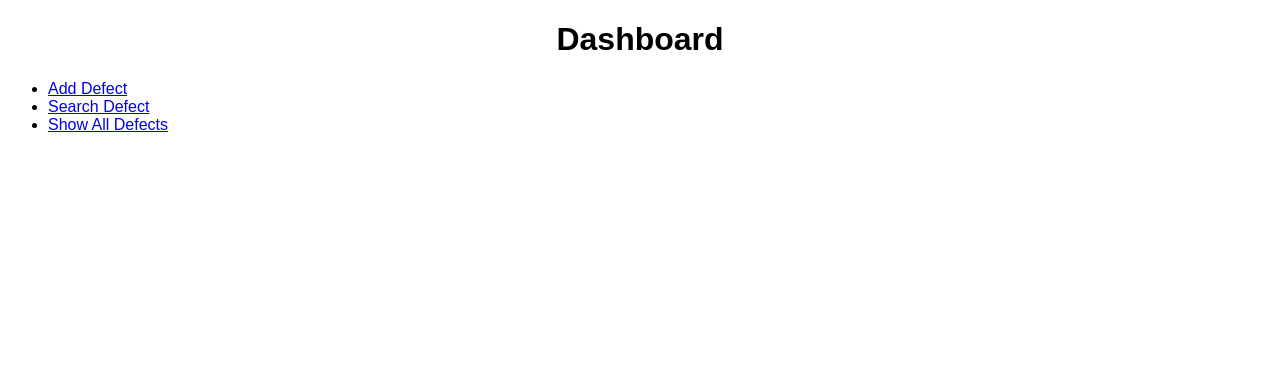
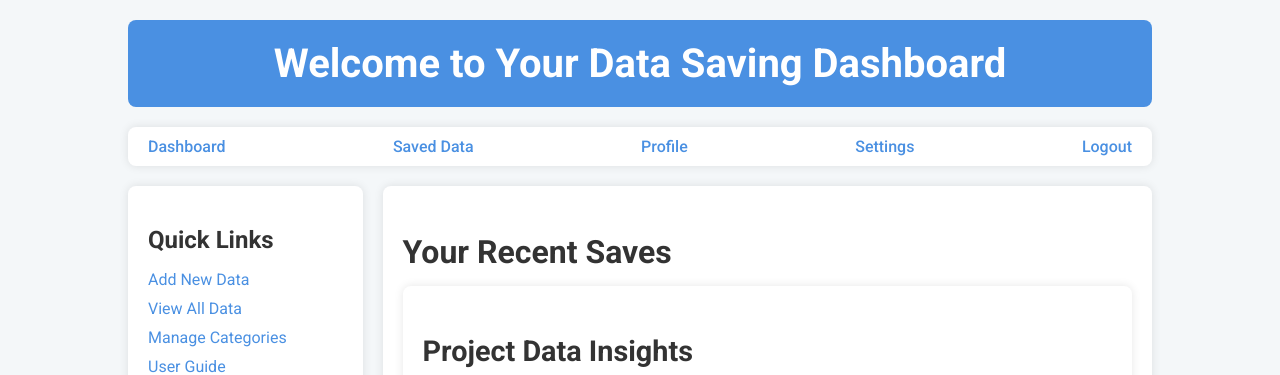
Before and after one commit to farhan92cr/defect-tracking-application, a Flask app: page /dashboard in a window 1280 px wide. Shown: the top 375 px of the page. Before the commit the page ends 132 px from the top, so only its background shows below. Run offline with Flask 3, Linux system fonts and the light colour scheme; the visitor is signed in with stand-in values (Sample User, id 1).

Commit message:
Edit Dashboard

```diff
--- a/templates/dashboard.html
+++ b/templates/dashboard.html
@@ -1,15 +1,197 @@
 <!DOCTYPE html>
-<html>
+<html lang="en">
+
 <head>
-    <title>Dashboard</title>
-    <link rel="stylesheet" href="{{ url_for('static', filename='styles.css') }}">
+    <meta charset="UTF-8">
+    <meta name="viewport" content="width=device-width, initial-scale=1.0">
+    <title>Data Saving Dashboard</title>
+    <link href="https://fonts.googleapis.com/css2?family=Roboto:wght@400;500;700&display=swap" rel="stylesheet">
+    <style>
+        body {
+            font-family: 'Roboto', sans-serif;
+            background-color: #f4f7f9;
+            margin: 0;
+            padding: 0;
+            color: #333;
+        }
+
+        .container {
+            width: 80%;
+            margin: 20px auto;
+        }
+
+        .header {
+            background-color: #4a90e2;
+            color: white;
+            padding: 20px;
+            text-align: center;
+            border-radius: 8px;
+        }
+
+        .header h1 {
+            margin: 0;
+            font-size: 2.5em;
+        }
+
+        .nav {
+            margin: 20px 0;
+            display: flex;
+            justify-content: space-between;
+            background-color: #ffffff;
+            border-radius: 8px;
+            box-shadow: 0px 0px 10px rgba(0, 0, 0, 0.1);
+            padding: 10px 20px;
+        }
+
+        .nav a {
+            text-decoration: none;
+            color: #4a90e2;
+            font-weight: 500;
+        }
+
+        .content {
+            display: flex;
+            gap: 20px;
+            margin-bottom: 20px;
+        }
+
+        .sidebar {
+            width: 20%;
+            background-color: #ffffff;
+            padding: 20px;
+            border-radius: 8px;
+            box-shadow: 0px 0px 10px rgba(0, 0, 0, 0.1);
+        }
+
+        .sidebar h2 {
+            font-size: 1.5em;
+            margin-bottom: 15px;
+        }
+
+        .sidebar ul {
+            list-style: none;
+            padding: 0;
+        }
+
+        .sidebar ul li {
+            margin-bottom: 10px;
+        }
+
+        .sidebar ul li a {
+            text-decoration: none;
+            color: #4a90e2;
+        }
+
+        .main-content {
+            width: 75%;
+            background-color: #ffffff;
+            padding: 20px;
+            border-radius: 8px;
+            box-shadow: 0px 0px 10px rgba(0, 0, 0, 0.1);
+        }
+
+        .main-content h2 {
+            font-size: 2em;
+            margin-bottom: 15px;
+        }
+
+        .main-content p {
+            font-size: 1.1em;
+            line-height: 1.6em;
+        }
+
+        .card {
+            background-color: #ffffff;
+            border-radius: 8px;
+            box-shadow: 0px 0px 10px rgba(0, 0, 0, 0.1);
+            padding: 20px;
+            margin-bottom: 20px;
+        }
+
+        .card h3 {
+            font-size: 1.8em;
+            margin-bottom: 10px;
+        }
+
+        .card img {
+            width: 100%;
+            border-radius: 8px;
+            margin-bottom: 15px;
+        }
+
+        .footer {
+            background-color: #4a90e2;
+            color: white;
+            text-align: center;
+            padding: 10px;
+            border-radius: 8px;
+            margin-top: 20px;
+        }
+
+        .footer p {
+            margin: 0;
+            font-size: 1.1em;
+        }
+    </style>
 </head>
+
 <body>
-    <h1>Dashboard</h1>
-    <ul>
-        <li><a href="{{ url_for('add_defect') }}">Add Defect</a></li>
-        <li><a href="{{ url_for('search_defect') }}">Search Defect</a></li>
-        <li><a href="{{ url_for('all_defects') }}">Show All Defects</a></li>
-    </ul>
+
+    <div class="container">
+        <div class="header">
+            <h1>Welcome to Your Data Saving Dashboard</h1>
+        </div>
+
+        <div class="nav">
+            <a href="#">Dashboard</a>
+            <a href="#">Saved Data</a>
+            <a href="#">Profile</a>
+            <a href="#">Settings</a>
+            <a href="#">Logout</a>
+        </div>
+
+        <div class="content">
+            <div class="sidebar">
+                <h2>Quick Links</h2>
+                <ul>
+                    <li><a href="#">Add New Data</a></li>
+                    <li><a href="#">View All Data</a></li>
+                    <li><a href="#">Manage Categories</a></li>
+                    <li><a href="#">User Guide</a></li>
+                    <li><a href="#">Support</a></li>
+                </ul>
+            </div>
+
+            <div class="main-content">
+                <h2>Your Recent Saves</h2>
+                <div class="card">
+                    <h3>Project Data Insights</h3>
+                    <img src="image1-address-here" alt="Data Insights">
+                    <p>Lorem ipsum dolor sit amet, consectetur adipiscing elit. Proin vitae justo ac risus
+                        consectetur scelerisque.</p>
+                </div>
+
+                <div class="card">
+                    <h3>Client Meeting Notes</h3>
+                    <img src="image2-address-here" alt="Meeting Notes">
+                    <p>Donec vel turpis eget velit vulputate consequat nec ut velit. Fusce cursus mi ac nulla
+                        vestibulum, in posuere metus congue.</p>
+                </div>
+
+                <div class="card">
+                    <h3>Strategy Documents</h3>
+                    <img src="image3-address-here" alt="Strategy Documents">
+                    <p>Nullam facilisis odio nec neque vehicula, nec pharetra sapien fringilla. Sed at vestibulum
+                        metus, ac malesuada magna.</p>
+                </div>
+            </div>
+        </div>
+
+        <div class="footer">
+            <p>&copy; 2024 Your Website. All Rights Reserved.</p>
+        </div>
+    </div>
+
 </body>
+
 </html>
```
